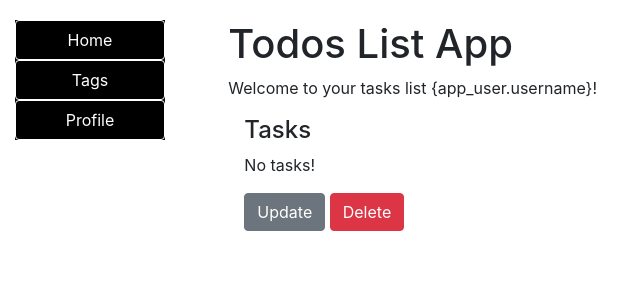
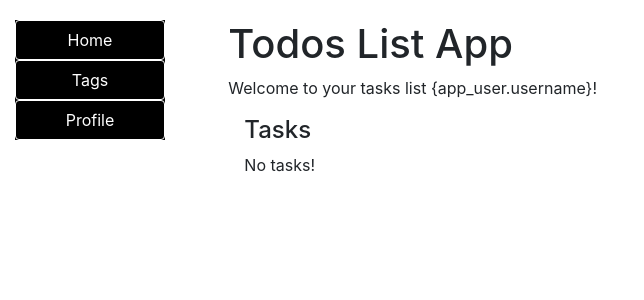
Before and after one commit to MykhailoIvchenko/todo-list-django, a Django app: page / in a window 1280 px wide. Shown: the top 300 px of the page, without its empty margins (0-644 px from the left). Run offline with Django 5.2, Linux system fonts and the light colour scheme; the visitor is signed in with stand-in values (Sample User, id 1); data that the repository does not hold is empty.

Commit message:
Replace buttons for update and delete into the loop

```diff
--- a/templates/todos/index.html
+++ b/templates/todos/index.html
@@ -13,16 +13,16 @@
           <p><strong>Created:</strong> {{ task.created_at }}</p>
           <p><strong>Deadline:</strong> {{ task.deadline }}</p>
 
+
+          <a href="{% url 'todos:task-update' pk=task.id %}" class="btn btn-secondary link-to-page">
+            Update
+          </a>
+
+          <a href="{% url 'todos:task-delete' pk=task.id %}" class="btn btn-danger link-to-page">
+            Delete
+          </a>
       {% empty %}
         <p>No tasks!</p>
       {% endfor %}
-
-      <a href="{% url 'todos:task-update' pk=task.id %}" class="btn btn-secondary link-to-page">
-        Update
-      </a>
-
-      <a href="{% url 'todos:task-delete' pk=task.id %}" class="btn btn-danger link-to-page">
-        Delete
-      </a>
     </div>
 {% endblock %}
--- a/todos/views.py
+++ b/todos/views.py
@@ -1,4 +1,3 @@
-from django.shortcuts import render
 from django.contrib.auth.mixins import LoginRequiredMixin
 from django.views import generic
 from django.urls import reverse_lazy
```
